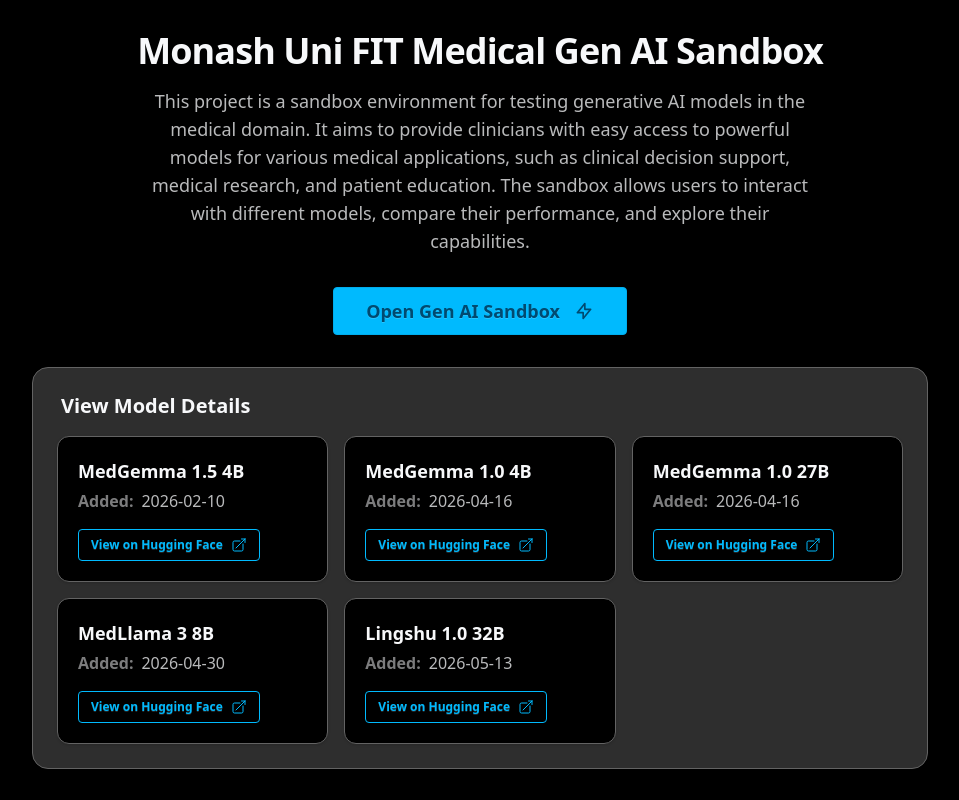
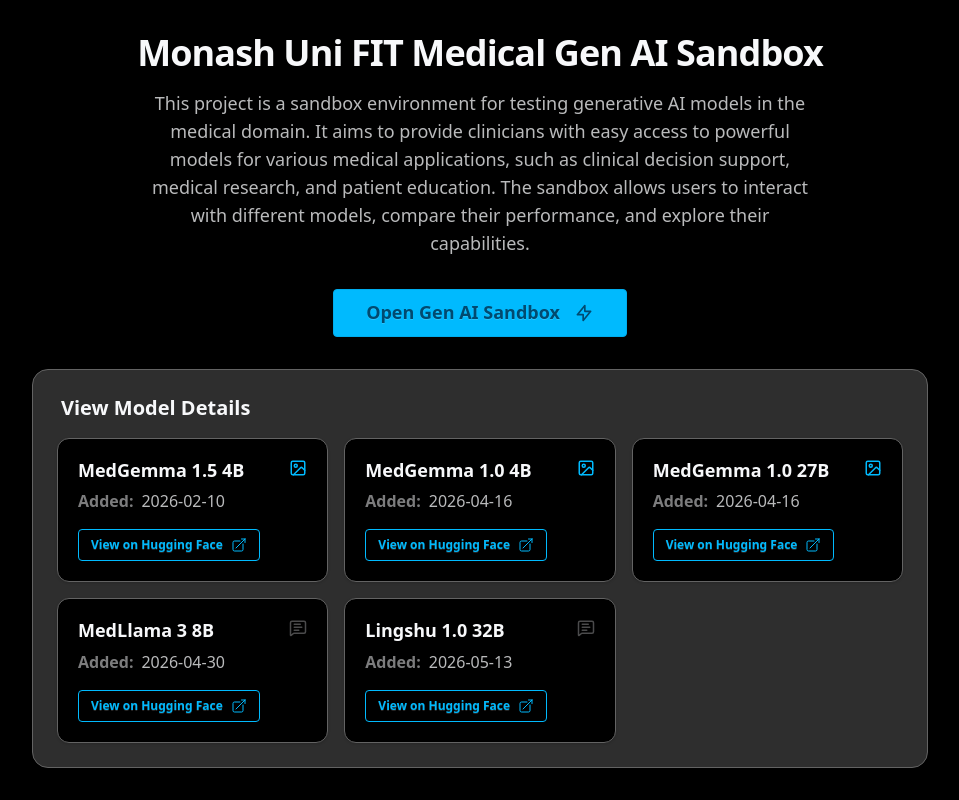
Before and after one commit to dhuang101/m3-gpt-app, a Next.js app: page / in a window 1280 px wide. Shown: the whole page, without its empty margins (160-1119 px from the left). Built offline with nearby package versions, Linux system fonts and the light colour scheme; no server answers.

Commit message:
Added image support icon

```diff
--- a/src/pages/index.tsx
+++ b/src/pages/index.tsx
@@ -1,30 +1,36 @@
 import Link from "next/link"
+import { Image, MessageSquareText } from "lucide-react"
 
 const MODELS = [
 	{
 		name: "MedGemma 1.5 4B",
 		hfUrl: "https://huggingface.co/google/medgemma-1.5-4b-it",
 		dateAdded: "2026-02-10",
+		hasImageSupport: true,
 	},
 	{
 		name: "MedGemma 1.0 4B",
 		hfUrl: "https://huggingface.co/google/medgemma-4b-it",
 		dateAdded: "2026-04-16",
+		hasImageSupport: true,
 	},
 	{
 		name: "MedGemma 1.0 27B",
 		hfUrl: "https://huggingface.co/google/medgemma-27b-it",
 		dateAdded: "2026-04-16",
+		hasImageSupport: true,
 	},
 	{
 		name: "MedLlama 3 8B",
 		hfUrl: "https://huggingface.co/johnsnowlabs/JSL-MedLlama-3-8B-v2.0",
 		dateAdded: "2026-04-30",
+		hasImageSupport: false,
 	},
 	{
 		name: "Lingshu 1.0 32B",
 		hfUrl: "https://huggingface.co/lingshu-medical-mllm/Lingshu-32B",
 		dateAdded: "2026-05-13",
+		hasImageSupport: false,
 	},
 ]
 
@@ -78,11 +84,34 @@
 						{MODELS.map((model, idx) => (
 							<div
 								key={idx}
-								className="bg-base-100 p-5 rounded-xl shadow-sm border border-base-300 flex flex-col justify-between"
+								className="bg-base-100 p-5 rounded-xl shadow-sm border border-base-300 flex flex-col justify-between hover:border-primary/50 transition-colors"
 							>
 								<div>
-									<div className="font-bold text-lg mb-1">
-										{model.name}
+									<div className="flex justify-between items-start mb-2">
+										<div className="font-bold text-lg leading-tight pr-2">
+											{model.name}
+										</div>
+										{/* Capability Icon with Tooltip */}
+										<div
+											className="tooltip tooltip-bottom"
+											data-tip={
+												model.hasImageSupport
+													? "Supports Vision/Images"
+													: "Text-only model"
+											}
+										>
+											{model.hasImageSupport ? (
+												<Image
+													size={18}
+													className="text-primary"
+												/>
+											) : (
+												<MessageSquareText
+													size={18}
+													className="opacity-30"
+												/>
+											)}
+										</div>
 									</div>
 									<div className="flex items-center gap-2 mb-4">
 										<span className="opacity-50 font-semibold">
```
